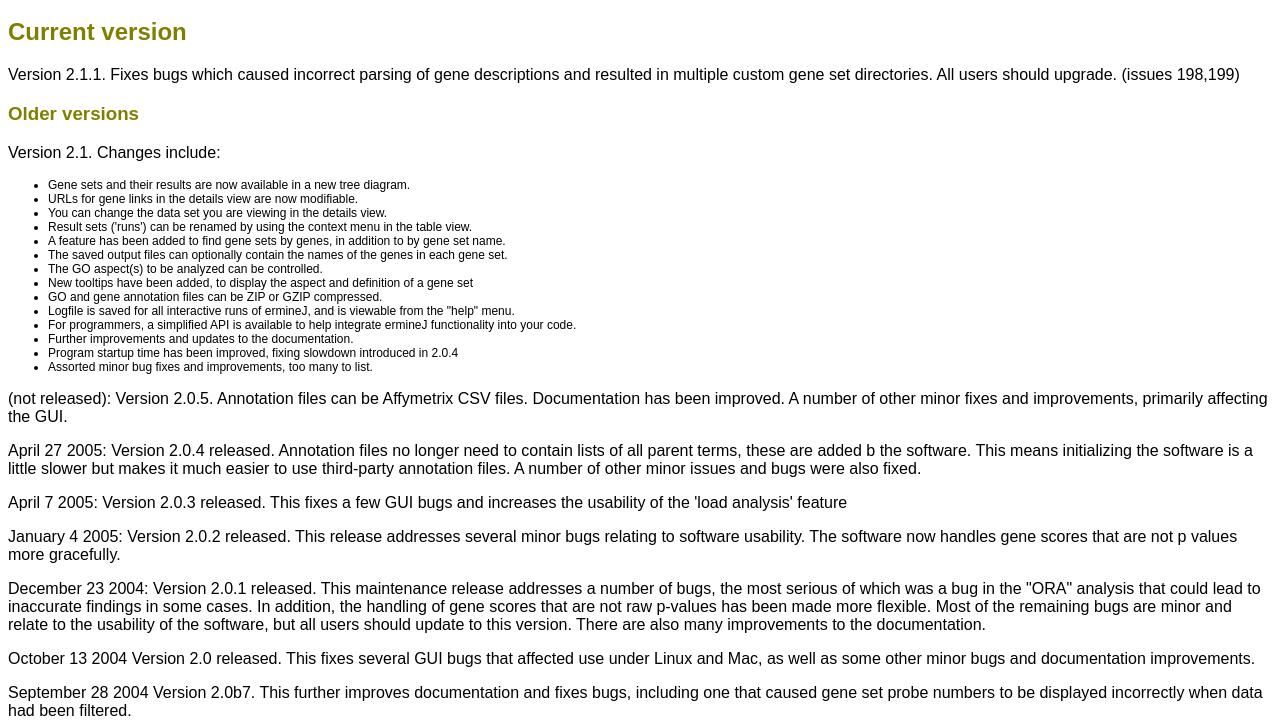
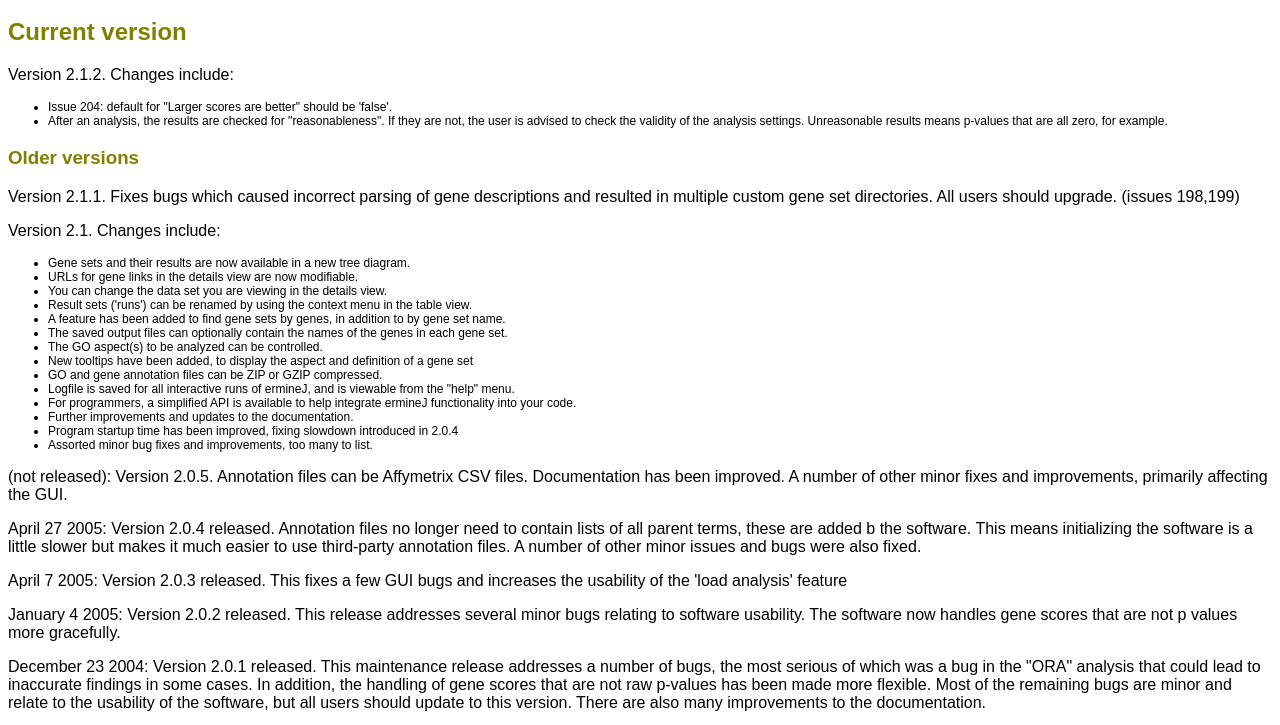
Before and after one commit to PavlidisLab/ermineJ, a plain HTML site: page web/versions.html in a window 1280 px wide. Shown: the part 48-773 px from the top of the page. Drawn offline with Linux system fonts and the light colour scheme.

Commit message:
prep for version 2.1.2

```diff
--- a/project.xml
+++ b/project.xml
@@ -4,7 +4,7 @@
 	<name>ermineJ</name>
 	<groupId>ermineJ</groupId>
 	<id>ermineJ</id>
-	<currentVersion>2.1.1</currentVersion>
+	<currentVersion>2.1.2</currentVersion>
 	<organization>
 		<name>Columbia University</name>
 		<url>http://www.columbia.edu</url>
--- a/web/versions.html
+++ b/web/versions.html
@@ -11,11 +11,23 @@
 
 <h2>Current version</h2>
 
+<p>Version 2.1.2. Changes include:
+<ul>
+	<li>Issue 204: default for "Larger scores are better" should be
+	'false'.</li>
+	<li>After an analysis, the results are checked for "reasonableness". If
+	they are not, the user is advised to check the validity of the analysis
+	settings. Unreasonable results means p-values that are all zero, for
+	example.</li>
+</ul>
+</p>
+
+<h3>Older versions</h3>
+
+
 <p>Version 2.1.1. Fixes bugs which caused incorrect parsing of gene
 descriptions and resulted in multiple custom gene set directories. All
 users should upgrade. (issues 198,199)</p>
-
-<h3>Older versions</h3>
 
 <p>Version 2.1. Changes include:</p>
 <ul>
```
Also changed, not shown: web/index.html (+2 -0 lines).
